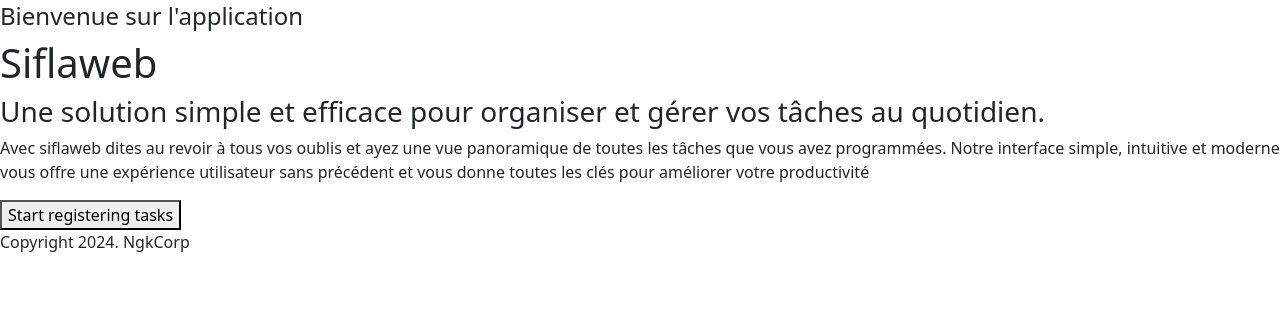
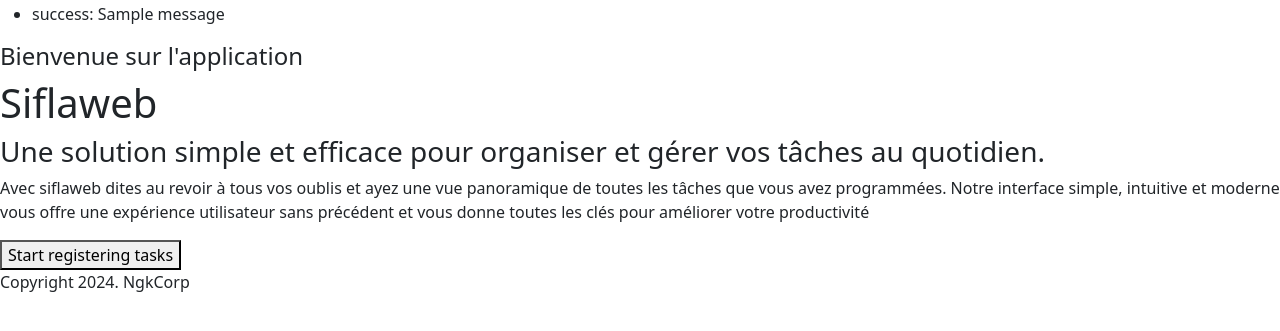
Before and after one commit to iNgk42/ultimate-jenkins-ka-webapp, a Flask app: page / in a window 1280 px wide. Shown: the part 22-353 px from the top of the page. Run offline with Flask 3, Linux system fonts and the light colour scheme; one stand-in notice (Sample message) is shown.

Commit message:
Added flashes message layout to base.html

```diff
--- a/templates/base.html
+++ b/templates/base.html
@@ -12,10 +12,22 @@
   </head>
 
   <body>
+
     <header>
       {% block page_header %}
       {% endblock %}
     </header>
+
+    {% with flashed_messages_list = get_flashed_messages(with_categories=true) %}
+      {% if flashed_messages_list %}
+        <ul class=flashes>
+        {% for category, flashed_message in flashed_messages_list %}
+          <li>{{ category }}: {{ flashed_message }}</li>
+        {% endfor %}
+        </ul>
+      {% endif %}
+    {% endwith %}
+
     <main>
       {% block page_title %}
       {% endblock %}
```
